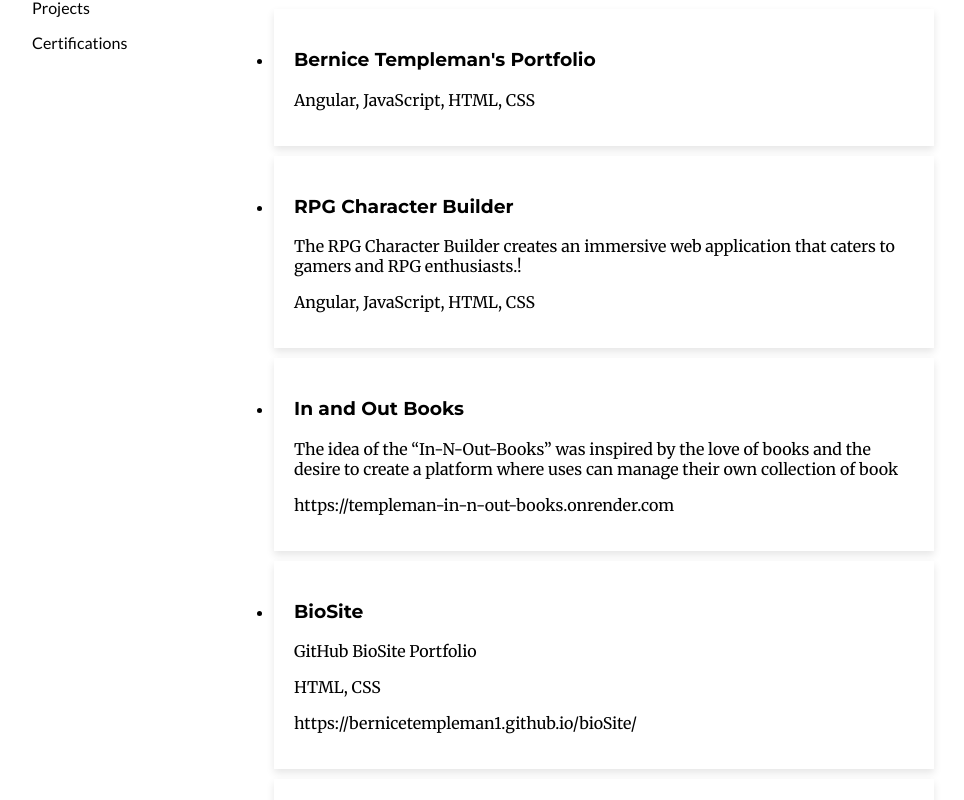
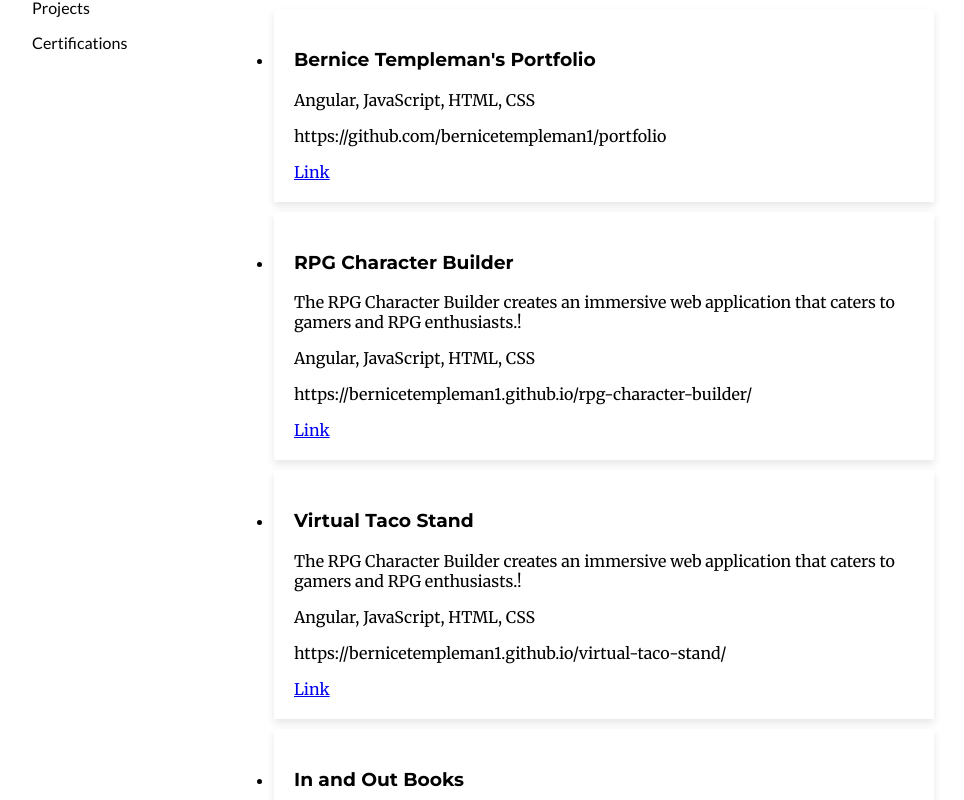
Before and after one commit to bernicetempleman1/portfolio, an Angular app: page /projects in a window 1280 px wide. Shown: the part 540-1340 px from the top of the page, without its empty margins (156-1120 px from the left). Built offline with nearby package versions, Linux system fonts and the light colour scheme.

Commit message:
update commit

```diff
--- /dev/null
+++ b/src/app/courses/courses.component.html
@@ -0,0 +1 @@
+<p>courses works!</p>
--- a/src/app/projects/projects.component.ts
+++ b/src/app/projects/projects.component.ts
@@ -30,6 +30,7 @@ import { Component } from '@angular/core';
             <p>{{ item.technologies }}</p>
             <p>{{ item.learned }}</p>
             <p>{{ item.link }}</p>
+            <a href="{{ item.link }}">Link</a>
 
           </div>
         </li>
@@ -68,7 +69,7 @@ export class ProjectsComponent {
           '',
         technologies: 'Angular, JavaScript, HTML, CSS',
         learned: '',
-        link: '',
+        link: 'https://github.com/bernicetempleman1/portfolio',
       },
       {
         name: 'RPG Character Builder',
@@ -76,8 +77,17 @@ export class ProjectsComponent {
           'The RPG Character Builder creates an immersive web application that caters to gamers and RPG enthusiasts.!',
         technologies: 'Angular, JavaScript, HTML, CSS',
         learned: '',
-        link: '',
+        link: 'https://bernicetempleman1.github.io/rpg-character-builder/',
       },
+      {
+        name: 'Virtual Taco Stand',
+        description:
+          'The RPG Character Builder creates an immersive web application that caters to gamers and RPG enthusiasts.!',
+        technologies: 'Angular, JavaScript, HTML, CSS',
+        learned: '',
+        link: 'https://bernicetempleman1.github.io/virtual-taco-stand/',
+      },
+
       {
         name: 'In and Out Books',
         description:
```
Also changed, not shown: src/app/courses/courses.component.ts (added, +12 -0 lines), src/app/courses/courses.component.css (added), 2 other files (tests, documents, lock files or other folders).
